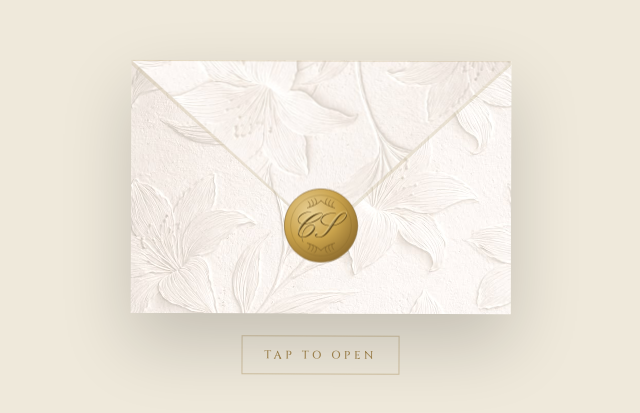
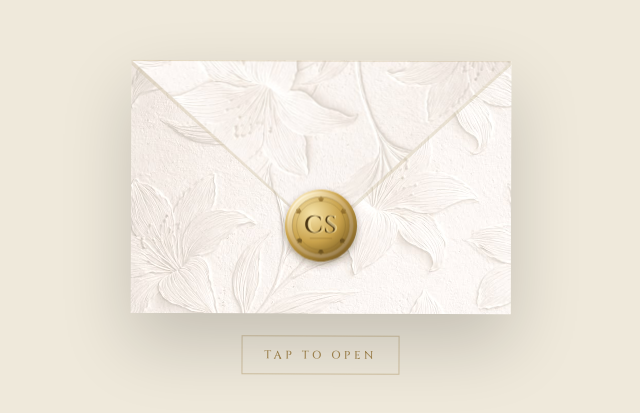
Before and after one commit to Charan-Kumar-Netala/wedding-invite, a React (Vite) app: page / in a window 1280 px wide. Shown: the part 175-588 px from the top of the page, without its empty margins (319-959 px from the left). Built offline with nearby package versions, Linux system fonts and the light colour scheme.

Commit message:
change in wax seal font and design

```diff
--- a/src/components/WaxSeal.jsx
+++ b/src/components/WaxSeal.jsx
@@ -21,56 +21,93 @@ function scallopPath(cx, cy, baseR, amp, bumps) {
     return d + 'Z'
 }
 
-function LaurelSprig({ color }) {
+// Small radiating tick-mark flourish (fan of short rays), echoing the
+// minimal accent above/below the monogram on a classic coin-style seal.
+function RayFlourish({ color }) {
+    const rays = [-28, -18, -9, 0, 9, 18, 28]
     return (
-        <g stroke={color} strokeWidth="1" fill="none" strokeLinecap="round" opacity="0.85">
-            <path d="M0,0 C6,-2 12,-4 17,-9" />
-            <path d="M3,-1 C4,-4 3,-6 1,-8" />
-            <path d="M7,-3 C8,-6 7,-8 5,-10" />
-            <path d="M11,-5 C12,-8 11,-10 9,-12" />
+        <g stroke={color} strokeWidth="1" strokeLinecap="round" opacity="0.8">
+            {rays.map((deg) => {
+                const rad = (deg * Math.PI) / 180
+                const x1 = Math.sin(rad) * 3
+                const y1 = -Math.cos(rad) * 3
+                const len = deg === 0 ? 8 : 6.5
+                const x2 = Math.sin(rad) * len
+                const y2 = -Math.cos(rad) * len
+                return <line key={deg} x1={x1} y1={y1} x2={x2} y2={y2} />
+            })}
         </g>
     )
 }
 
-export default function WaxSeal({ size = 92, crack = false }) {
-    const outer = scallopPath(60, 60, 46, 4.5, 15)
+export default function WaxSeal({ size = 96, crack = false }) {
+    const outer = scallopPath(60, 60, 45, 3, 40)
     const stroke = '#7a5c25'
+    const uid = 'ws'
 
     return (
-        <svg width={size} height={size} viewBox="0 0 120 120">
+        <svg width={size} height={size} viewBox="0 0 120 120" style={{ overflow: 'visible' }}>
             <defs>
-                <radialGradient id="waxGrad" cx="35%" cy="30%" r="75%">
-                    <stop offset="0%" stopColor="#e8cf94" />
-                    <stop offset="55%" stopColor="#c9a24b" />
-                    <stop offset="100%" stopColor="#8f6d2e" />
+                <radialGradient id={`${uid}-grad`} cx="32%" cy="26%" r="82%">
+                    <stop offset="0%" stopColor="#fcf1c8" />
+                    <stop offset="28%" stopColor="#eed69a" />
+                    <stop offset="58%" stopColor="#c9a24b" />
+                    <stop offset="85%" stopColor="#9c7a32" />
+                    <stop offset="100%" stopColor="#7a5c25" />
                 </radialGradient>
+
+                <radialGradient id={`${uid}-inner`} cx="35%" cy="30%" r="75%">
+                    <stop offset="0%" stopColor="#f6e3a8" />
+                    <stop offset="65%" stopColor="#c9a24b" />
+                    <stop offset="100%" stopColor="#8a6a28" />
+                </radialGradient>
+
+                {/* raised, glossy bevel along the scalloped rim */}
+                <filter id={`${uid}-bevel`} x="-40%" y="-40%" width="180%" height="180%">
+                    <feGaussianBlur in="SourceAlpha" stdDeviation="2" result="blur" />
+                    <feSpecularLighting in="blur" surfaceScale="3.5" specularConstant="0.85" specularExponent="16" lightingColor="#fff8e2" result="spec">
+                        <fePointLight x="-55" y="-75" z="130" />
+                    </feSpecularLighting>
+                    <feComposite in="spec" in2="SourceAlpha" operator="in" result="specClip" />
+                    <feMerge>
+                        <feMergeNode in="SourceGraphic" />
+                        <feMergeNode in="specClip" />
+                    </feMerge>
+                </filter>
+
+                {/* soft shadow so the seal reads as pressed onto the paper */}
+                <filter id={`${uid}-shadow`} x="-60%" y="-60%" width="220%" height="220%">
+                    <feDropShadow dx="0" dy="4" stdDeviation="4.5" floodColor="#3a2a05" floodOpacity="0.4" />
+                </filter>
             </defs>
 
-            <path d={outer} fill="url(#waxGrad)" stroke={stroke} strokeWidth="0.75" />
-            <circle cx="60" cy="60" r="38" fill="none" stroke={stroke} strokeWidth="0.6" opacity="0.55" />
+            <g filter={`url(#${uid}-shadow)`}>
+                <path d={outer} fill={`url(#${uid}-grad)`} filter={`url(#${uid}-bevel)`} />
 
-            <g transform="translate(43,38)">
-                <LaurelSprig color={stroke} />
-            </g>
-            <g transform="translate(77,38) scale(-1,1)">
-                <LaurelSprig color={stroke} />
-            </g>
-            <g transform="translate(43,82) scale(1,-1)">
-                <LaurelSprig color={stroke} />
-            </g>
-            <g transform="translate(77,82) scale(-1,1) scale(1,-1)">
-                <LaurelSprig color={stroke} />
+                {/* inner recessed field, gives a coin-like two-tier depth */}
+                <circle cx="60" cy="60" r="36" fill={`url(#${uid}-inner)`} stroke="#6b501f" strokeWidth="0.5" opacity="0.95" />
+                <circle cx="60" cy="60" r="36" fill="none" stroke="#fce9b0" strokeWidth="0.6" opacity="0.4" />
+                <circle cx="60" cy="60" r="30.5" fill="none" stroke="#6b501f" strokeWidth="0.5" opacity="0.5" />
             </g>
 
-            <text x="50" y="75" textAnchor="middle" fontFamily="'Pinyon Script', cursive" fontSize="45" fill="#5c4419">CS</text>
-            <text x="50" y="73" textAnchor="middle" fontFamily="'Pinyon Script', cursive" fontSize="45" fill="#f3dfa0" opacity="0.5">CS</text>
+            <g transform="translate(60,32)"><RayFlourish color="#836124" /></g>
+            <g transform="translate(60,88) scale(1,-1)"><RayFlourish color="#5c4419" /></g>
+            <g transform="translate(36,45) rotate(-55)"><RayFlourish color="#836124" /></g>
+            <g transform="translate(84,45) rotate(55)"><RayFlourish color="#836124" /></g>
+            <g transform="translate(36,75) rotate(-145)"><RayFlourish color="#5c4419" /></g>
+            <g transform="translate(84,75) rotate(145)"><RayFlourish color="#5c4419" /></g>
+
+            {/* engraved monogram: dark recessed base + light offset for legibility */}
+            <text x="60" y="69" textAnchor="middle" fontFamily="'Cinzel', serif" fontWeight="600" fontSize="30" letterSpacing="1.5" fill="#4a3512">CS</text>
+            <text x="62" y="68.2" textAnchor="middle" fontFamily="'Cinzel', serif" fontWeight="600" fontSize="30" letterSpacing="0.5" fill="#f6e3a8" opacity="0.65">CS</text>
+            <line x1="46" y1="76" x2="74" y2="76" stroke="#836124" strokeWidth="0.6" opacity="0.8" />
 
             {crack && (
                 <motion.path
                     d="M27,50 L45,59 L39,74 L58,65 L65,87 L75,57 L93,66"
                     fill="none"
-                    stroke="#4a3512"
-                    strokeWidth="1.1"
+                    stroke="#3a2708"
+                    strokeWidth="1.2"
                     strokeLinecap="round"
                     initial={{ pathLength: 0, opacity: 0 }}
                     animate={{ pathLength: 1, opacity: [0, 1, 1] }}
```
